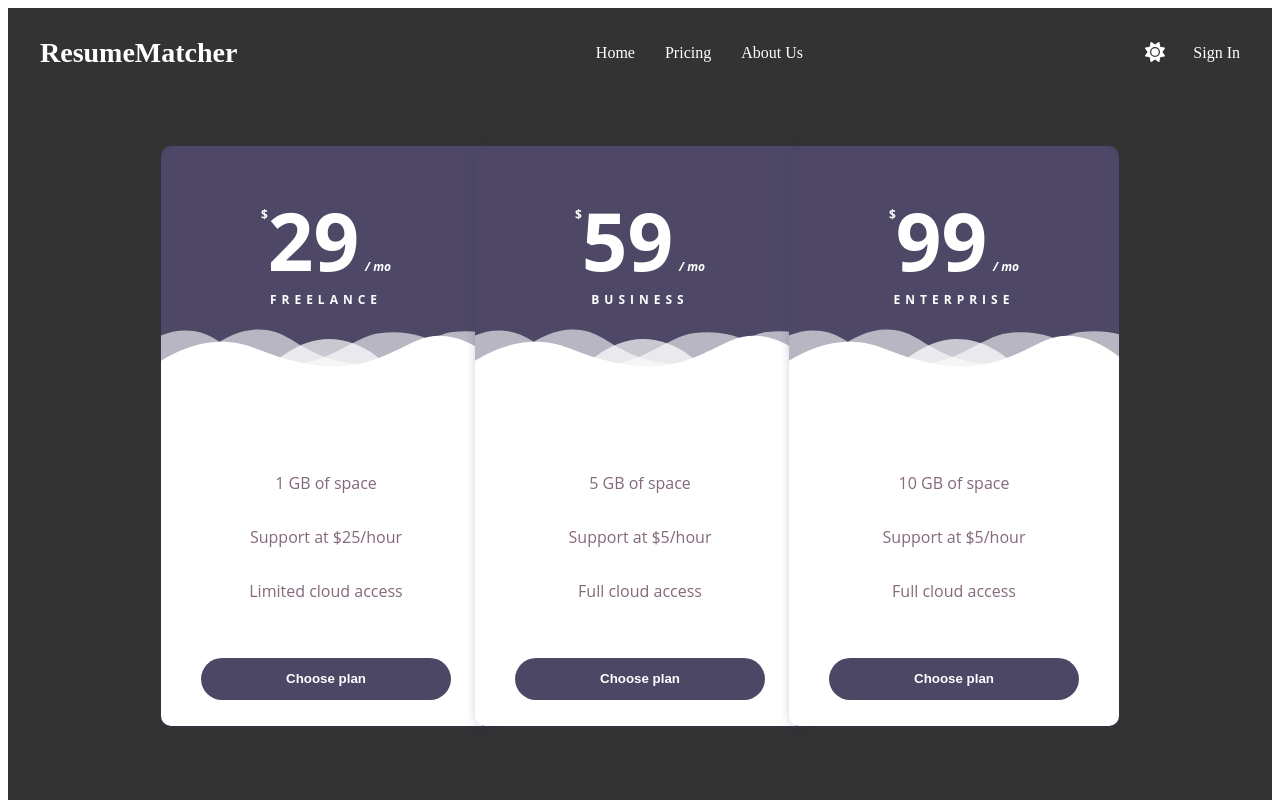
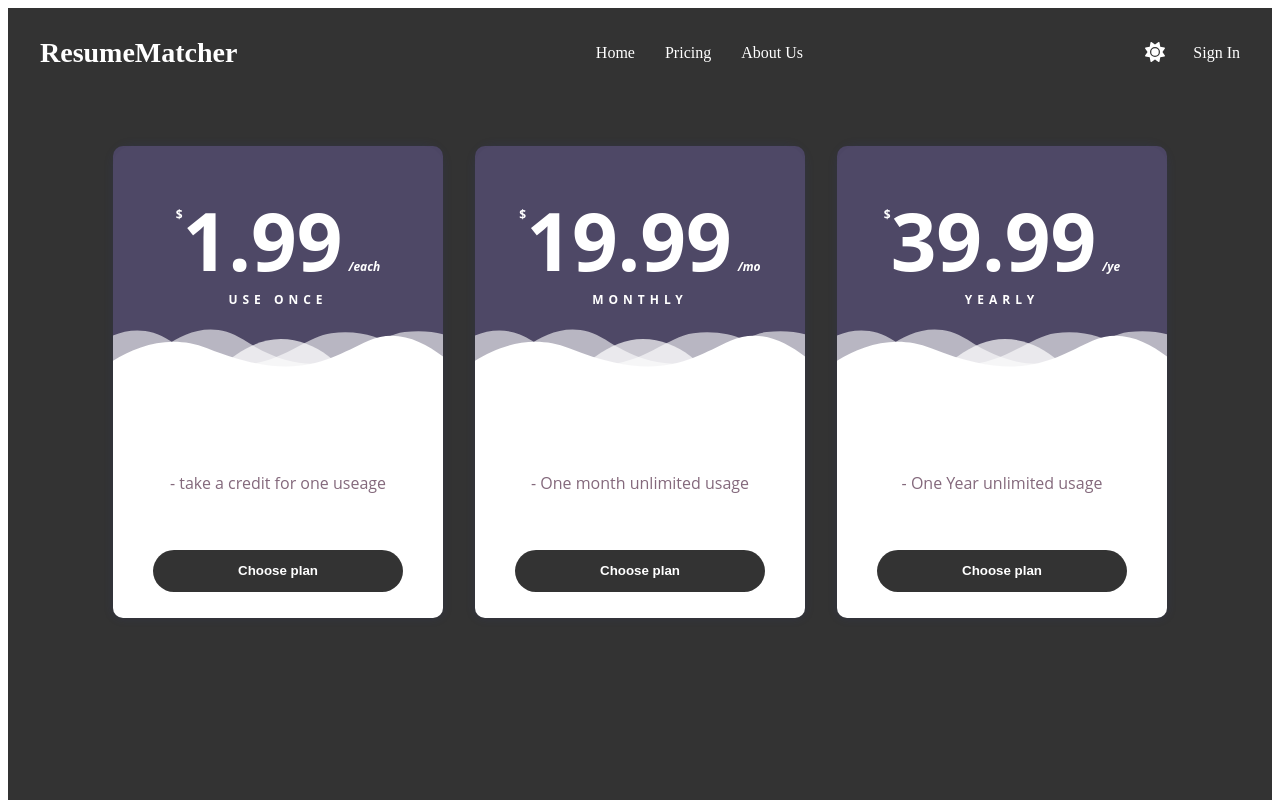
Before and after one commit to Azizbek0304/ResumeMatcher, a React (Create React App) app: page / in a window 1280 px wide. Shown: the top 800 px of the page. Built offline with nearby package versions, Linux system fonts and the light colour scheme.

Commit message:
2 files modified

```diff
--- a/src/components/Pricing/index.js
+++ b/src/components/Pricing/index.js
@@ -3,19 +3,22 @@ import './pricing.scss';
 
 const pricingItems = [
   {
-    title: 'Freelance',
-    price: 29,
-    features: ['1 GB of space', 'Support at $25/hour', 'Limited cloud access'],
+    title: 'Use Once',
+    price: 1.99,
+    period: 'each',
+    features: ['take a credit for one useage'],
   },
   {
-    title: 'Business',
-    price: 59,
-    features: ['5 GB of space', 'Support at $5/hour', 'Full cloud access'],
+    title: 'Monthly',
+    price: 19.99,
+    period: 'mo',
+    features: ['One month unlimited usage'],
   },
   {
-    title: 'Enterprise',
-    price: 99,
-    features: ['10 GB of space', 'Support at $5/hour', 'Full cloud access'],
+    title: 'Yearly',
+    price: 39.99,
+    period: 'ye',
+    features: ['One Year unlimited usage'],
   },
 ];
 
@@ -68,14 +71,14 @@ function Pricing() {
               <div className="pricing-price">
                 <span className="pricing-currency">$</span>
                 {item.price}
-                <span className="pricing-period">/ mo</span>
+                <span className="pricing-period">/{item.period}</span>
               </div>
               <h3 className="pricing-title">{item.title}</h3>
             </div>
             <ul className="pricing-feature-list">
               {item.features.map((feature, featureIndex) => (
                 <li className="pricing-feature" key={featureIndex}>
-                  {feature}
+                  - {feature}
                 </li>
               ))}
             </ul>
--- a/src/components/Pricing/pricing.scss
+++ b/src/components/Pricing/pricing.scss
@@ -18,7 +18,7 @@ section {
   -webkit-justify-content: center;
   justify-content: center;
   width: 100%;
-  margin: 0 auto 3em !important;
+  margin: 0 auto 3em;
   &-item {
     position: relative;
     display: -webkit-flex;
@@ -52,7 +52,7 @@ section {
   background: #fff;
   box-shadow: 0 0 10px rgba(46, 59, 125, 0.23);
   border-radius: 20px 20px 10px 10px;
-  margin: 1em;
+  margin: 1em !important;
 }
 
 @media screen and (min-width: 66.25em) {
@@ -143,12 +143,12 @@ section {
     padding: 1em 2em;
     color: #fff;
     border-radius: 30px;
-    background: #4d4766;
+    background: #333;
     -webkit-transition: background-color 0.3s;
     transition: background-color 0.3s;
     &:hover,
     &:focus {
-      background-color: #100a13;
+      background-color: rgb(24, 24, 24);
     }
   }
 }
```
